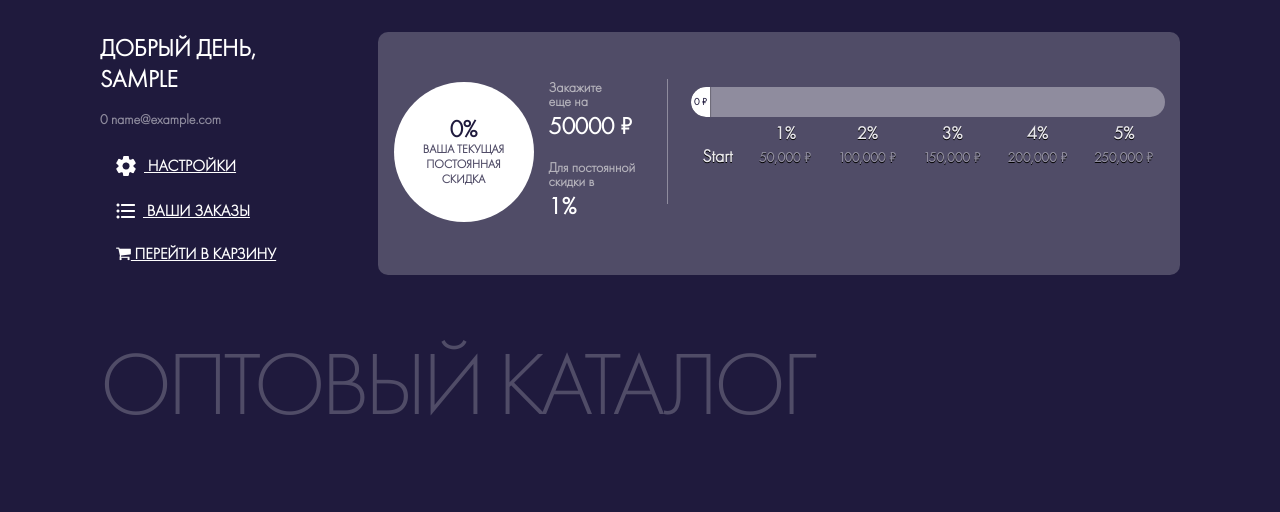
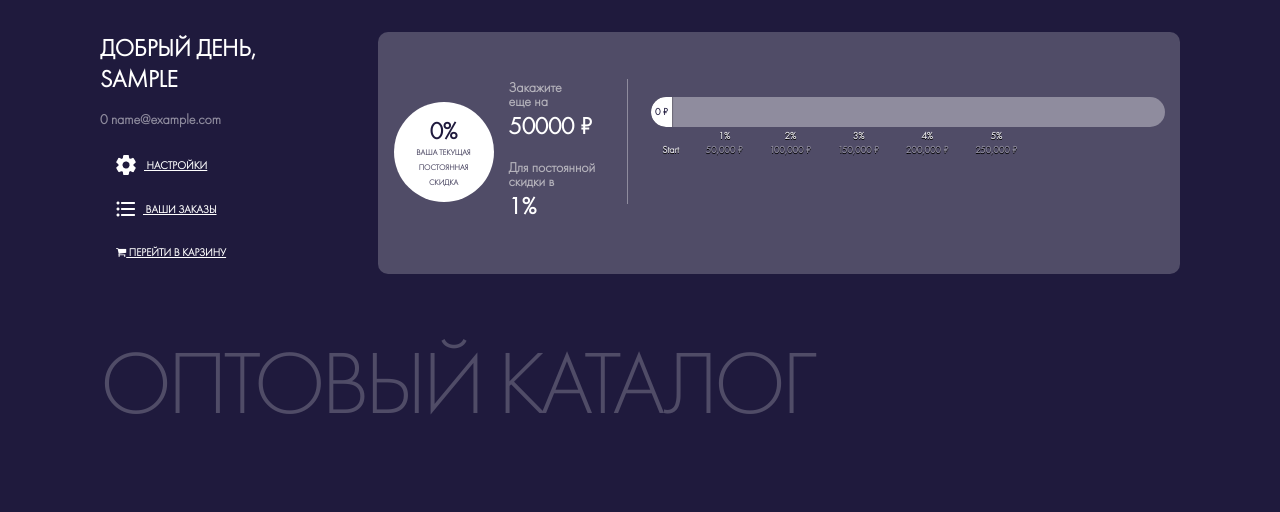
Before and after one commit to garrip91/beautyforce_group, a Django app: page /personal_account/ in a window 1280 px wide. Shown: the part 115-627 px from the top of the page. Run offline with Django 4.2, Linux system fonts and the light colour scheme; the visitor is signed in with stand-in values (Sample User, id 1); data comes from the database, SQL or seed files in the repository; data that the repository does not hold is empty; some libraries are stand-ins or nearby versions.

Commit message:
add adaptive min-width: 768px

```diff
--- a/Beauty_Force/project/static/css/acounts.css
+++ b/Beauty_Force/project/static/css/acounts.css
@@ -47,6 +47,17 @@
     text-transform: uppercase;
     color: #FFFFFF;
 }
+  @media (min-width: 768px) {
+    .btn-modal{
+        font-family: 'Futura PT';
+        font-style: normal;
+        font-weight: bold;
+        font-size: 11px;
+        line-height: 23px;
+        text-decoration-line: underline;
+        text-transform: uppercase;
+        color: #FFFFFF;
+} }
 
 .img-acount{
     margin-right: 0.5rem;
@@ -78,6 +89,22 @@
     margin-left: 1rem;
     margin-top: 1rem;
 }
+  @media (min-width: 768px) {
+    .btn-circle-acount.btn-xl-acount {
+        width: 100px;
+        height: 100px;
+        padding: 13px 18px;
+        border-radius: 80px;
+        text-align: center;
+        background-color: #fff;
+        color: #1F1A3D !important;
+        font-family: 'Futura PT';
+        line-height: 15.38px;
+        font-weight: bold;
+        text-transform: uppercase;
+        margin-left: 1rem;
+        margin-top: 1rem;
+}}
 
 .percent{
     font-family: 'Futura PT';
@@ -97,7 +124,16 @@
     text-align: center;
     color: #504C67;
 }
-
+  @media (min-width: 768px) {
+    .text-percent{
+        font-family: 'Futura PT';
+        font-style: normal;
+        font-weight: bold;
+        font-size: 8px;
+        line-height: 100%;
+        text-align: center;
+        color: #504C67;
+}}
 .progress-header{
     font-family: 'Futura PT';
     font-style: normal;
@@ -120,9 +156,24 @@
 }
   @media (min-width: 576px) {
     .progress-money {
+    font-family: 'Futura PT';
+    font-style: normal;
+    font-weight: bold;
+    font-size: 24px;
+    line-height: 150%;
+    color: #FFFFFF;
+    margin-top: 2rem;
         } }
   @media (min-width: 768px) {
-    .progress-money { } }
+    .progress-money {
+        font-family: 'Futura PT';
+        font-style: normal;
+        font-weight: bold;
+        font-size: 14px;
+        line-height: 150%;
+        color: #FFFFFF;
+        margin-top: 2rem;
+        }}
   @media (min-width: 992px) {
     .progress-money {
     font-family: 'Futura PT';
@@ -207,7 +258,15 @@
     .label {
         } }
   @media (min-width: 768px) {
-    .label { } }
+    .label {
+    display: inline-block;
+    margin: 0 0px 20px;
+    color: #aaa;
+    text-shadow: 0 1px black;
+    border-radius: 3px;
+    font-size: 10px;
+    cursor: pointer;
+    text-align: center; } }
   @media (min-width: 992px) {
     .label {
     display: inline-block;
@@ -257,6 +316,26 @@
     font-size: 18px;
     text-align: center;
     color: #E9E8EC;
+  }
+  @media (min-width: 768px) {
+  .progress-header-1{
+    font-family: 'Futura PT';
+    font-style: normal;
+    font-weight: bold;
+    font-size: 10px;
+    text-align: center;
+    color: #E9E8EC;
+  }
+  .progress-footer{
+    font-family: 'Futura PT';
+    font-style: normal;
+    font-weight: bold;
+    font-size: 10px;
+    line-height: 100%;
+    text-align: center;
+    color: #8F8C9E;
+  }
+
   }
 .quantity_inner * {
     box-sizing: border-box;
```
Also changed, not shown: README.md.
